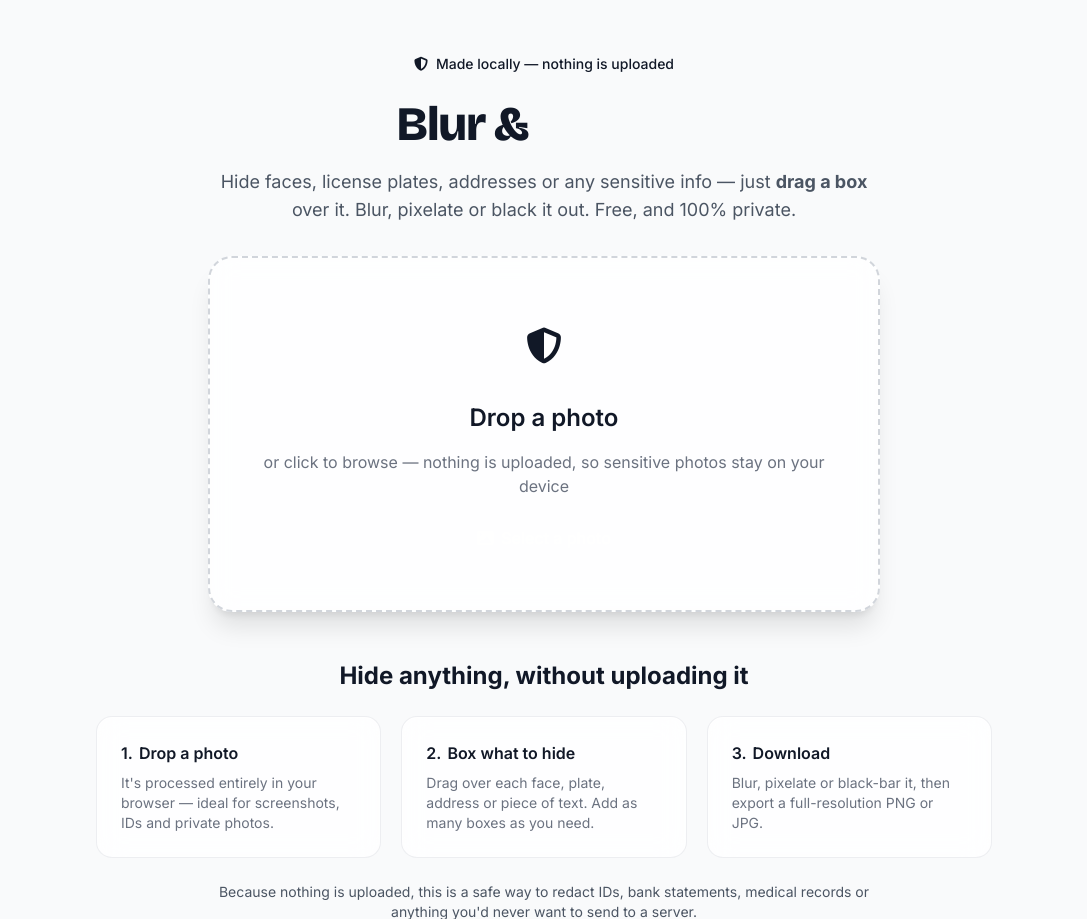
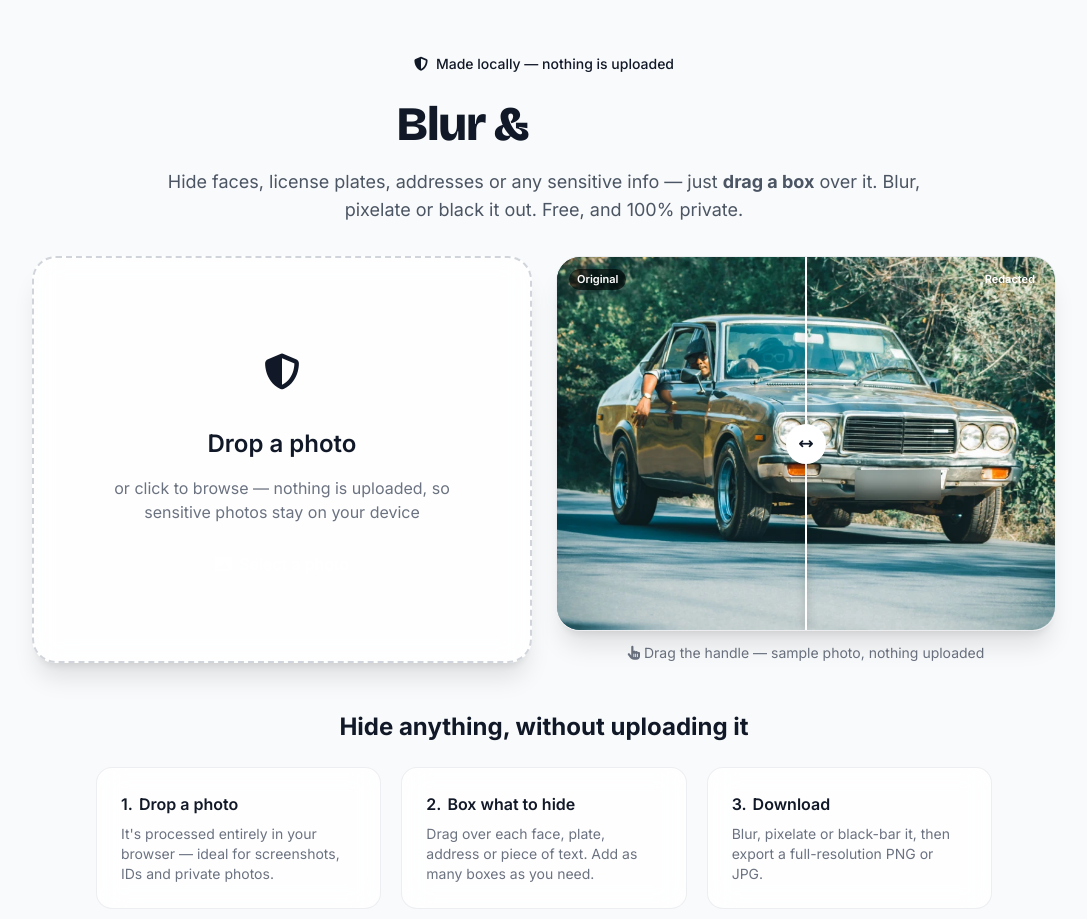
Before and after one commit to josenovais97/bgremover, a Django app: template templates/remover/redact.html in a window 1280 px wide. Shown: the part 82-1001 px from the top of the page, without its empty margins (96-1183 px from the left). Run offline with Django 5.2, Linux system fonts and the light colour scheme; the template is opened without the code that fills it, so the values that code supplies are empty.

Commit message:
Add before/after demo to the Redact tool page
Give the redact page the same live before/after slider the other tools have,
using the supplied car photo: the driver's face, a passenger, and the "KRD·845"
plate are blurred on the "after" side (generated at 820×616 to match the demo
format), so visitors see exactly what the tool does before uploading.

Co-Authored-By: Claude Opus 4.8 <noreply@anthropic.com>

```diff
--- a/templates/remover/redact.html
+++ b/templates/remover/redact.html
@@ -34,9 +34,9 @@
 {% block content %}
 <div class="space-y-12">
 
-    <!-- Hero -->
-    <section class="max-w-2xl mx-auto space-y-8">
-        <div class="text-center space-y-5 animate-fade-in-up">
+    <!-- Hero: dropzone + live demo side by side -->
+    <section class="max-w-5xl mx-auto space-y-8">
+        <div class="text-center space-y-5 animate-fade-in-up max-w-3xl mx-auto">
             <span class="inline-flex items-center gap-2 px-4 py-1.5 rounded-full text-sm font-medium bg-primary/10 text-primary">
                 <i class="fa-solid fa-shield-halved" aria-hidden="true"></i> Made locally — nothing is uploaded
             </span>
@@ -50,6 +50,7 @@
             </p>
         </div>
 
+        <div class="grid lg:grid-cols-2 gap-6 items-stretch">
         <div id="rd-dropzone" role="button" tabindex="0" aria-label="Upload a photo. Drag and drop, click to browse, or paste."
              class="glass relative rounded-3xl shadow-xl p-8 sm:p-12 border-2 border-dashed border-gray-300 dark:border-gray-700 hover:border-primary dark:hover:border-primary transition-all duration-300 cursor-pointer group focus:outline-none focus-visible:ring-2 focus-visible:ring-primary flex flex-col justify-center">
             <input type="file" id="rd-input" class="sr-only" accept="image/png,image/jpeg,image/webp">
@@ -63,6 +64,8 @@
                     <i class="fa-solid fa-image mr-2" aria-hidden="true"></i>Select a photo
                 </button>
             </div>
+        </div>
+        {% include 'remover/partials/demo.html' with before='img/demo-redact-before.webp' after='img/demo-redact-after.webp' before_label='Original' after_label='Redacted' caption='Drag the handle — sample photo, nothing uploaded' %}
         </div>
     </section>
 
```
Also changed, not shown: static/img/demo-redact-after.webp (added), static/img/demo-redact-before.webp (added).
